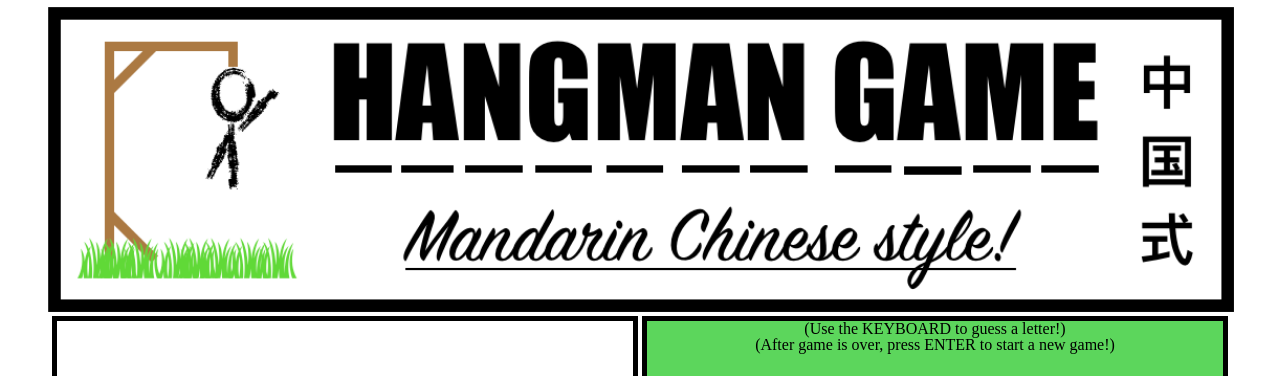
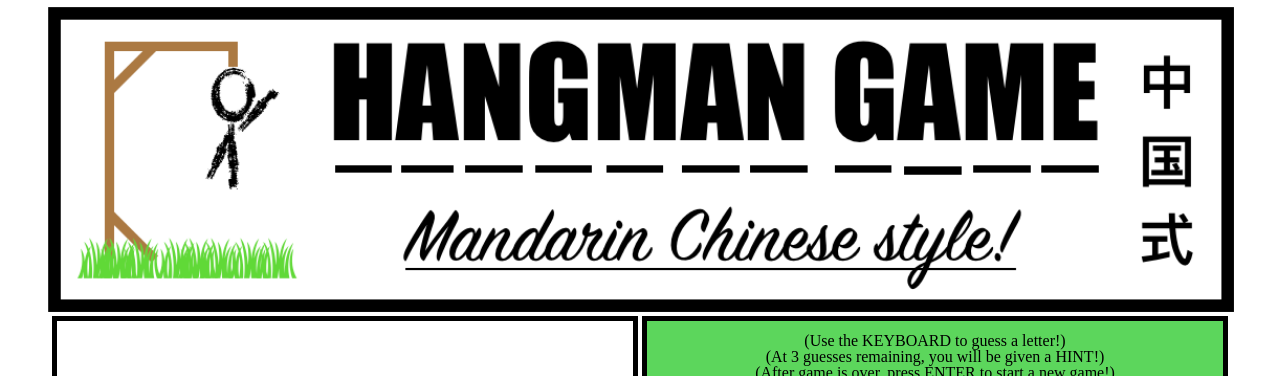
Before and after one commit to nworford/Hangman-game, a plain HTML site: page index.html in a window 1280 px wide. Shown: the top 376 px of the page. Drawn offline with Linux system fonts and the light colour scheme.

Commit message:
Finished

```diff
--- a/assets/css/style.css
+++ b/assets/css/style.css
@@ -92,9 +92,15 @@ h1 {
 #instruction {
 	background-color:#5cd65c;
 	width:100%;
-	height:65px;
+	height:25%;
+	padding-top:2%;
+	padding-bottom: 2%;
 
 
+}
+
+#display {
+	width:100%;
 }
 
 /*@media screen and (max-width: 980px){
--- a/index.html
+++ b/index.html
@@ -28,7 +28,9 @@
 		<div id="page-right">
 
 			<h2 id="instruction"> (Use the KEYBOARD to guess a letter!) <br>
-			 (After game is over, press ENTER to start a new game!) </h2>
+				(At 3 guesses remaining, you will be given a HINT!) <br>
+			 (After game is over, press ENTER to start a new game!)
+			</h2>
 
 			<h1 id="display">
 
```
